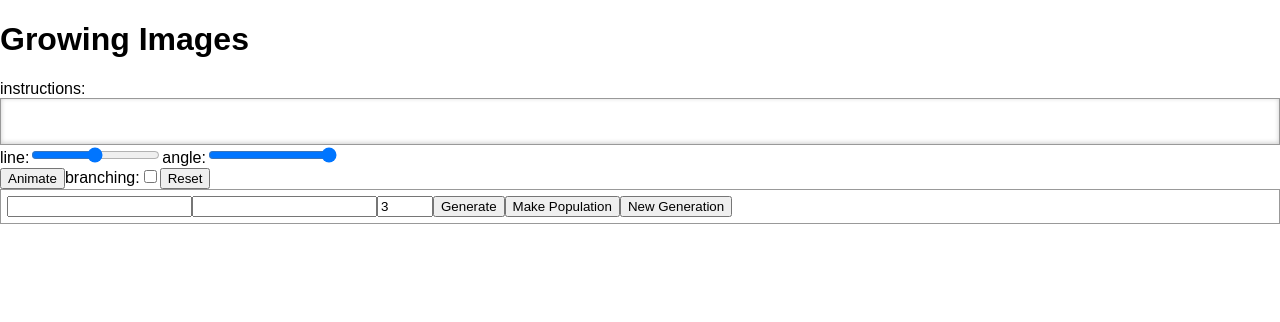
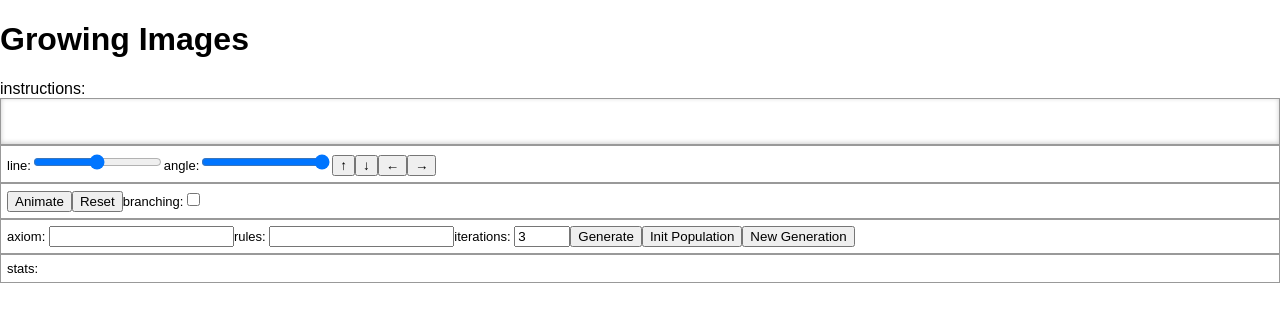
Before and after one commit to jcamera/react-trees, a React (Create React App) app: page / in a window 1280 px wide. Shown: the top 322 px of the page. Built offline with nearby package versions, Linux system fonts and the light colour scheme.

Commit message:
Bug fixes; added stats feedback display; tweaked fitness criteria

```diff
--- a/src/ControlPanel.js
+++ b/src/ControlPanel.js
@@ -72,12 +72,15 @@ class ControlPanel extends Component {
       this.setState( {
         lstring: best.lstring,
         axiom: best.axiom,
-        frule: best.frule
+        frule: best.frule,
+        stats: best.stats
       } );
+
       this.drawingTurtle.draw(best.lstring);
       return;
     }
 
+    if (e.target.name === 'animate') {
       if (!this.state.isAnimating) {
 
         this.state.intervalId = setInterval(() => {
@@ -106,6 +109,24 @@ class ControlPanel extends Component {
       else {
         clearInterval(this.state.intervalId);
         this.state.isAnimating = false;
+      }
+    }
+
+    if (e.target.name === 'moveUp') {
+      this.drawingTurtle.moveUp();
+      this.drawingTurtle.draw(this.state.lstring);
+    }
+    if (e.target.name === 'moveDown') {
+      this.drawingTurtle.moveDown();
+      this.drawingTurtle.draw(this.state.lstring);
+    }
+    if (e.target.name === 'moveLeft') {
+      this.drawingTurtle.moveLeft();
+      this.drawingTurtle.draw(this.state.lstring);
+    }
+    if (e.target.name === 'moveRight') {
+      this.drawingTurtle.moveRight();
+      this.drawingTurtle.draw(this.state.lstring);
     }
   }
 
@@ -200,13 +221,18 @@ class ControlPanel extends Component {
 
     const controlBlockStyle = {
       border: '1px solid #999',
-      padding: '6px'
+      padding: '6px',
+      fontSize: '13px'
     }
+
+    let stats = this.state.stats ? Object.keys(this.state.stats).map((key) => {
+      return <span>{key}: {this.state.stats[key]}  </span>;
+    }) : null;
+
 
     return (
       <div>
-        <label>
-          instructions:
+        <label htmlFor="lsystemTextInput">instructions:</label>
           <input id="lsystemTextInput"
             name="lstring"
             type="text"
@@ -214,36 +240,48 @@ class ControlPanel extends Component {
             onChange={this.handleChange}
             style={lstringInputStyle}
             />
-        </label>
-        <label>
-          line:
+
+        <div style={controlBlockStyle}>
+          <label htmlFor="lengthInput">line:</label>
             <input id="lengthInput" type="range" min="1" max="100"
               onChange={this.handleLengthChange}/>
-        </label>
-        <label>
-          angle:
+          <label htmlFor="angleInput">angle:</label>
             <input id="angleInput" type="range"
               min="2"
               max="48"
               onChange={this.handleAngleChange} />
-        </label>
-        <br/>
-        <button id="drawButton" onClick={this.handleClick}>Animate</button>
-        branching:
-        <input name="isBranching" type="checkbox"
+          <button name="moveUp" onClick={this.handleClick}>&#8593;</button>
+          <button name="moveDown" onClick={this.handleClick}>&#8595;</button>
+          <button name="moveLeft" onClick={this.handleClick}>&#8592;</button>
+          <button name="moveRight" onClick={this.handleClick}>&#8594;</button>
+        </div>
+        <div style={controlBlockStyle}>
+          <button id="drawButton" name="animate" onClick={this.handleClick}>Animate</button>
+          <button id="resetButton" onClick={this.handleClickReset}>Reset</button>
+          <label htmlFor="branchingCheckbox">branching:</label>
+          <input name="isBranching" type="checkbox" id="branchingCheckbox"
             checked={this.state.isBranching}
             onChange={this.handleChange}/>
-        <button id="resetButton" onClick={this.handleClickReset}>Reset</button>
+        </div>
         <div style={controlBlockStyle}>
-          <input name="axiom" type="text"
+          <label htmlFor="axiomInput">axiom: </label>
+          <input name="axiom" type="text" id="axiomInput"
             onChange={this.handleChange} value={this.state.axiom}/>
-          <input name="frule" type="text"
+          <label htmlFor="rulesInput">rules: </label>
+          <input name="frule" type="text" id="rulesInput"
             onChange={this.handleChange} value={this.state.frule}/>
-          <input name="iterations" type="number" min="1" max="20" onChange={this.handleChange}
-            value={this.state.iterations}/>
+          <label htmlFor="iterationsInput">iterations: </label>
+          <input name="iterations" type="number" min="1" max="20" id="iterationsInput"
+          onChange={this.handleChange} value={this.state.iterations}/>
           <button name="generate" onClick={this.handleClick}>Generate</button>
-          <button name="makePopulation" onClick={this.handleClick}>Make Population</button>
+          <button name="makePopulation" onClick={this.handleClick}>Init Population</button>
           <button name="makeNewGeneration" onClick={this.handleClick}>New Generation</button>
+        </div>
+        <div style={controlBlockStyle}>
+          <label>stats: </label>
+          <div id="statsOutput">
+            { stats }
+          </div>
         </div>
       </div>
     );
--- a/src/DrawingTurtle2D.js
+++ b/src/DrawingTurtle2D.js
@@ -4,9 +4,12 @@ class DrawingTurtle2D {
   constructor() {
     this.canvas = document.getElementById("mainCanvas");
 
+    this.startX = this.canvas.width/2;
+    this.startY = this.canvas.height/2;
+
     this.turtle = {
-      posX: this.canvas.width/2,
-      posY: this.canvas.height/2,
+      posX: this.startX,
+      posY: this.startY,
       angle: Math.PI * 3 / 2
     }
     this.ctx = this.canvas.getContext('2d');
@@ -42,8 +45,10 @@ class DrawingTurtle2D {
   }
 
   reset() {
-    this.turtle.posX = this.canvas.width/2;
-    this.turtle.posY = this.canvas.height/2;
+    //this.turtle.posX = this.canvas.width/2;
+    //this.turtle.posY = this.canvas.height/2;
+    this.turtle.posX = this.startX;
+    this.turtle.posY = this.startY;
     this.turtle.angle = Math.PI * 3 / 2;
 
     this.ctx.clearRect(0, 0, this.canvas.width, this.canvas.height);
@@ -173,6 +178,28 @@ class DrawingTurtle2D {
     var ydiff = y1-y2;
     return Math.sqrt(xdiff*xdiff + ydiff*ydiff);
   }
+
+  getStartPos() {
+    return { x: this.startX, y: this.startY};
+  }
+
+  setStartPos(x, y) {
+    this.startX = x;
+    this.startY = y;
+  }
+
+  moveUp() {
+    this.startY -= 10;
+  }
+  moveDown() {
+    this.startY += 10;
+  }
+  moveLeft() {
+    this.startX -= 10;
+  }
+  moveRight() {
+    this.startX += 10;
+  }
 }
 
 export default DrawingTurtle2D;
--- a/src/Generator.js
+++ b/src/Generator.js
@@ -34,6 +34,8 @@ class Generator {
     console.log("Generator - make population");
 
     this.populationSize = size;
+    this.population = [];
+    this.bestIndividual = null;
 
     //build randomPopulation
     for (var i=0; i<size; i++) {
@@ -58,8 +60,10 @@ class Generator {
 
     //make new population starting with this individual
     var nextGeneration = [individual];
+    //try without automatically including winner
+    //var nextGeneration = [];
 
-    for (var i=1; i<this.population.length; i++) {
+    for (var i=0; i<this.population.length; i++) {
       //try tournament selection
       var parent = this.selectParent(); //select from current population
 
@@ -80,7 +84,7 @@ class Generator {
     //console.log("new child: ", child);
 
     //mutate child with probability 1 / # of chars
-    var prob = 1 / (parent.axiom.length + parent.frule.length);
+    var prob = 1 / (parent.axiom.length + parent.frule.length/2);
     child.frule = this.mutate(child.frule, prob);
 
     return child;
@@ -221,7 +225,7 @@ class Generator {
 
     //very basic fitness criteria - count f's
 
-    /*
+
     var numBranches = 0; //which include an f
     for (var i=0; i<lstring.length; i++) {
       if (lstring[i] === '[') {
@@ -243,13 +247,20 @@ class Generator {
         }
       }
     }
-    fitness = numBranches;
-    */
+    //fitness = numBranches;
+
 
     //get minmax from drawingTurtle
     var extent = this.drawingTurtle.getDrawingExtent(lstring);
+    var startPos = this.drawingTurtle.getStartPos();
     //console.log('extent: ', extent);
-    fitness = Math.abs(extent.maxX - extent.minX) * Math.abs(extent.maxY - extent.minY);
+    //fitness = Math.abs(extent.maxX - extent.minX) * Math.abs(extent.maxY - extent.minY);
+
+    //check if well-balanced, horizontally
+
+    //fitness = (extent.maxY - extent.minY)/2 * numBranches;
+
+    fitness = extent.maxY*6 + extent.maxX-extent.minX + numBranches;
 
     //get distance to some point
     //fitness = 1 / this.drawingTurtle.distanceToObject(lstring, 0, 0);
@@ -261,6 +272,13 @@ class Generator {
     if (!this.bestIndividual || (individual.fitness > this.bestIndividual.fitness)) {
       this.bestIndividual = individual;
       console.log('new best: ', individual);
+
+      //add stats to best
+      this.bestIndividual.stats = {
+        branches: numBranches,
+        height: extent.maxY - extent.minY,
+        width: extent.maxX - extent.minX
+      }
     }
 
   }
```
Lines whose indentation alone changed are shown as unchanged.
